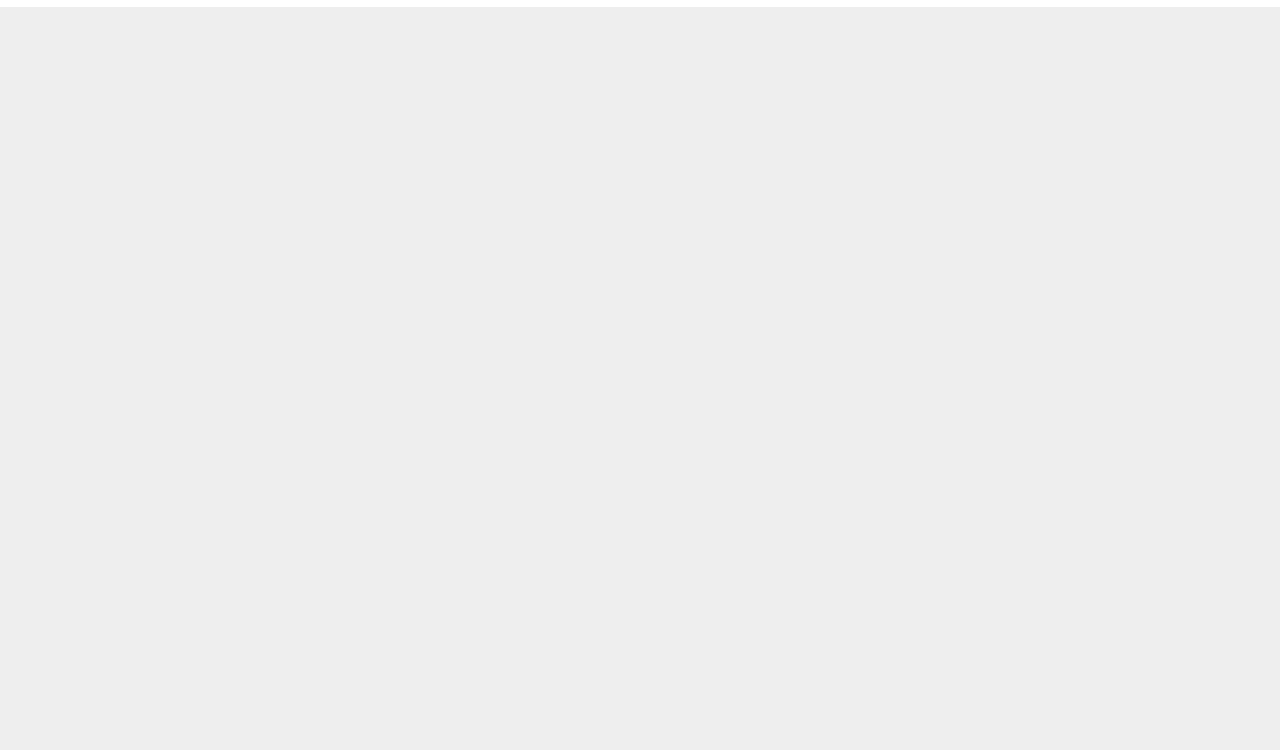
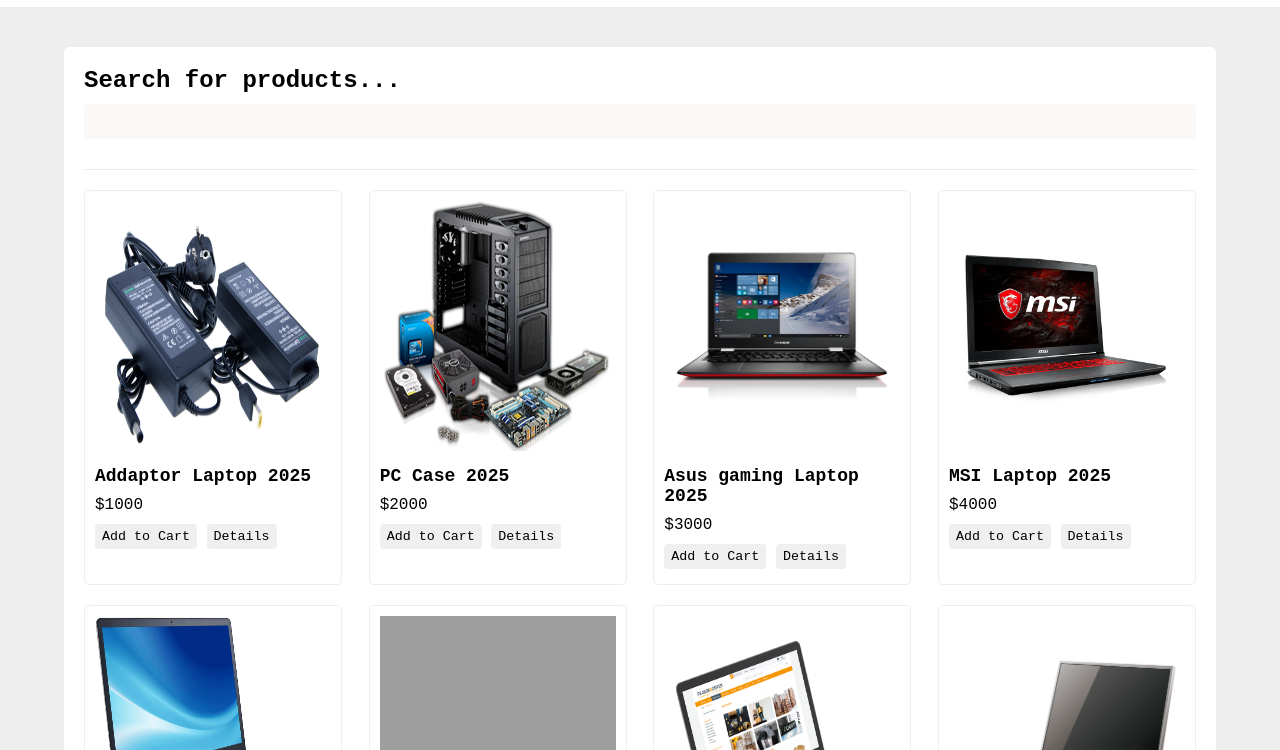
Before and after one commit to MohamedAhIsmail/javaScriptBootcamp, a plain HTML site: page eCommerce/index.html in a window 1280 px wide. Shown: the part 50-800 px from the top of the page. Drawn offline with Linux system fonts and the light colour scheme; grey boxes are pictures that could not be loaded.

Commit message:
added images,  finished css and js logic to display products

```diff
--- a/eCommerce/index.html
+++ b/eCommerce/index.html
@@ -43,7 +43,61 @@
         </div>
       </div>
     </header>
-    <main></main>
+    <main>
+      <div class="container">
+        <h2>Search for products...</h2>
+        <div class="search">
+          <input type="search" id="search" />
+        </div>
+        <div class="products" id="products">
+          <div class="product">
+            <img src="" alt="">
+            <h2>Laptop Dell Perssion 5520 </h2>
+            <p>$1000</p>
+            <div class="btns">
+              <button class="btn">Add to Cart</button>
+              <button class="btn">Details</button>
+            </div>
+          </div>
+          <div class="product">
+            <img src="" alt="">
+            <h2>Laptop Dell Perssion 5520 </h2>
+            <p>$1000</p>
+            <div class="btns">
+              <button class="btn">Add to Cart</button>
+              <button class="btn">Details</button>
+            </div>
+          </div>
+          <div class="product">
+            <img src="" alt="">
+            <h2>Laptop Dell Perssion 5520 </h2>
+            <p>$1000</p>
+            <div class="btns">
+              <button class="btn">Add to Cart</button>
+              <button class="btn">Details</button>
+            </div>
+          </div>
+          <div class="product">
+            <img src="images/add.png" alt="">
+            <h2>Laptop Dell Perssion 5520 </h2>
+            <p>$1000</p>
+            <div class="btns">
+              <button class="btn">Add to Cart</button>
+              <button class="btn">Details</button>
+            </div>
+          </div>
+          <div class="product">
+            <img src="" alt="">
+            <h2>Laptop Dell Perssion 5520 </h2>
+            <p>$1000</p>
+            <div class="btns">
+              <button class="btn">Add to Cart</button>
+              <button class="btn">Details</button>
+            </div>
+          </div>
+        </div>
+      </div>
+    </main>
     <footer></footer>
     <script src="main.js"></script>
   </body>
--- a/eCommerce/main.js
+++ b/eCommerce/main.js
@@ -0,0 +1,87 @@
+let products = [
+  {
+    name: "Addaptor Laptop 2025",
+    img: "./images/add.png",
+    price: 1000,
+  },
+  {
+    name: "PC Case 2025",
+    img: "./images/case.png",
+    price: 2000,
+  },
+  {
+    name: "Asus gaming Laptop 2025",
+    img: "./images/lap-asus.png",
+    price: 3000,
+  },
+  {
+    name: "MSI Laptop 2025",
+    img: "./images/lapmsi.png",
+    price: 4000,
+  },
+  {
+    name: "Black Laptop 2025",
+    img: "./images/laptop-black.png",
+    price: 5000,
+  },
+  {
+    name: "Zen Laptop 2025",
+    img: "./images/laptop-zen.png",
+    price: 6000,
+  },
+  {
+    name: "Addaptor Laptop 2025",
+    img: "./images/laptop.png",
+    price: 7000,
+  },
+  {
+    name: "Addaptor Laptop 2025",
+    img: "./images/laptopo.png",
+    price: 8000,
+  },
+  {
+    name: "Addaptor Laptop 2025",
+    img: "./images/new-lap.png",
+    price: 9000,
+  },
+  {
+    name: "Addaptor Laptop 2025",
+    img: "./images/pc-build.png",
+    price: 10000,
+  },
+  {
+    name: "Addaptor Laptop 2025",
+    img: "./images/pc.png",
+    price: 11000,
+  },
+  {
+    name: "Addaptor Laptop 2025",
+    img: "./images/ram.png",
+    price: 12000,
+  },
+];
+
+console.log(products.length);
+
+let container = document.getElementById("products");
+function displayProducts() {
+  let product = ``;
+
+  for (let i = 0; i < products.length; i++) {
+    product += `
+        <div class="product">
+            <img src="${products[i].img}" alt="${products[i].name}">
+            <h2>${products[i].name}</h2>
+            <p>$${products[i].price}</p>
+            <div class="btns">
+              <button class="btn">Add to Cart</button>
+              <button class="btn">Details</button>
+            </div>
+          </div>
+    `;
+  }
+
+  container.innerHTML = product;
+}
+
+displayProducts();
--- a/eCommerce/style.css
+++ b/eCommerce/style.css
@@ -2,11 +2,12 @@
   margin: 0;
   padding: 0;
   box-sizing: border-box;
+  font-family: "Courier New", Courier, monospace;
 }
 
 body {
   background-color: #eee;
-  font-family: 'Courier New', Courier, monospace;
+  /* font-family: 'Courier New', Courier, monospace; */
 }
 
 a {
@@ -37,3 +38,70 @@ header .right ul {
   list-style: none;
   gap: 20px;
 }
+
+main {
+  margin: 40px 0;
+}
+
+main .container {
+  background-color: #ffffff;
+  padding: 20px;
+  border-radius: 5px;
+}
+
+main .container h2 {
+  margin-bottom: 10px;
+}
+
+main .container .search {
+  display: flex;
+  justify-content: center;
+  align-items: center;
+}
+
+main .search input {
+  background-color: #fbf8f8;
+  border: none;
+  padding: 10px;
+  width: 100%;
+  outline: none;
+  border-radius: 5px;
+}
+
+main .products {
+  border-top: 1px solid #eee;
+  margin-top: 30px;
+  display: flex;
+  justify-content: space-between;
+  flex-wrap: wrap;
+  gap: 20px;
+  padding-top: 20px;
+}
+
+main .products .product {
+  width: calc(100% / 4 - 20px);
+  border: 1px solid #eee;
+  padding: 10px;
+  border-radius: 5px;
+}
+
+.product img {
+  width: 100%;
+  height: 250px;
+  margin-bottom: 10px;
+}
+
+.product h2 {
+  font-size: 18px;
+}
+
+.product .btns {
+  margin-top: 10px;
+}
+
+.btn {
+  padding: 5px 7px;
+  border: none;
+  margin-bottom: 5px;
+  border-radius: 4px;
+}
```
Also changed, not shown: eCommerce/images/add.png (added), eCommerce/images/case.png (added), eCommerce/images/lap-asus.png (added), eCommerce/images/lapmsi.png (added), eCommerce/images/laptop-black.png (added), eCommerce/images/laptop.png (added), eCommerce/images/laptopo.png (added), eCommerce/images/new-lap.png (added), eCommerce/images/new-laptop.png (added), eCommerce/images/pc.png (added), eCommerce/images/ram.png (added), 2 other files.
